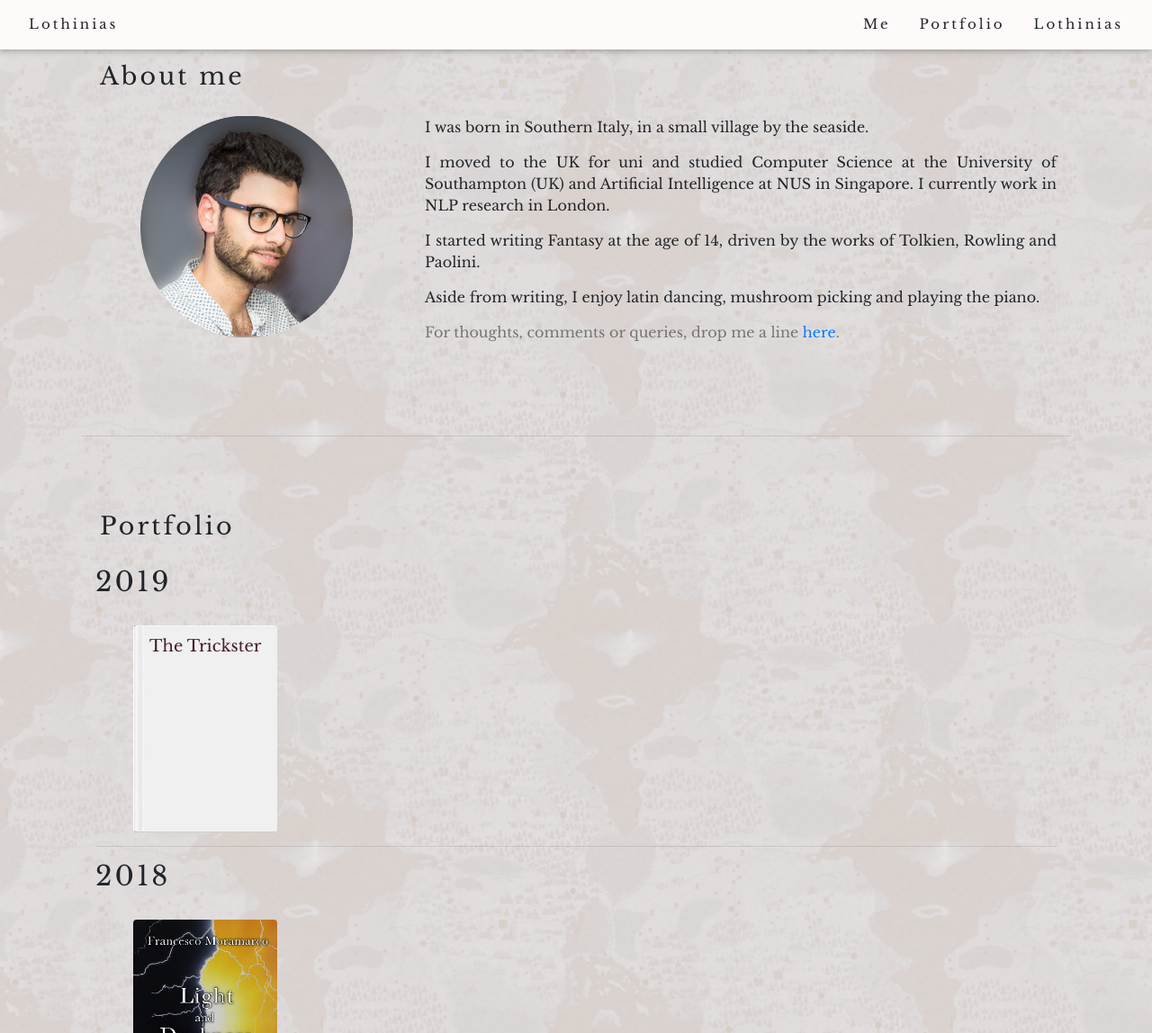
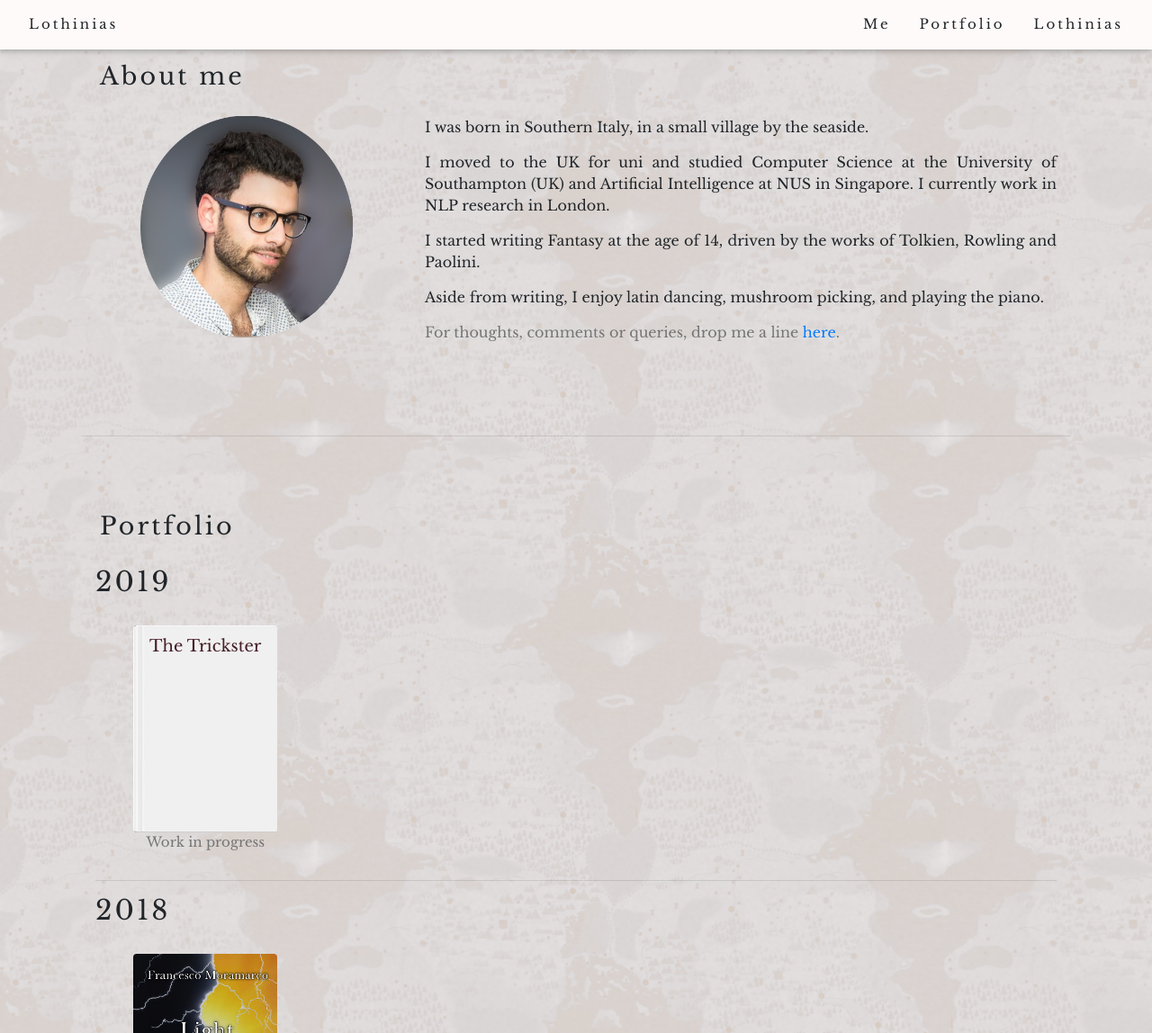
Before and after one commit to fm2g11/lothinias, a plain HTML site: page index_new.html in a window 1280 px wide. Shown: the top 1148 px of the page at 90% size. Drawn offline with nearby package versions, Linux system fonts and the light colour scheme.

Commit message:
working on new index

```diff
--- a/index_new.html
+++ b/index_new.html
@@ -65,9 +65,8 @@
                 <p>I was born in Southern Italy, in a small village by the seaside.</p>
                 <p>I moved to the UK for uni and studied Computer Science at the University of Southampton (UK) and Artificial
                     Intelligence at NUS in Singapore. I currently work in <span title="Natural Language Processing">NLP</span> research in London.</p>
-                <p>I started writing Fantasy at the age of 14, driven by the works of Tolkien,
-                    Rowling and Paolini.</p>
-                <p>Aside from writing, I enjoy latin dancing, mushroom picking and playing the piano.</p>
+                <p>I started writing Fantasy at the age of 14, driven by the works of Tolkien, Rowling and Paolini.</p>
+                <p>Aside from writing, I enjoy latin dancing, mushroom picking, and playing the piano.</p>
                 <p class="w3-text-grey">For thoughts, comments or queries, drop me a line <a href="mailto:fm2g11@gmail.com">here</a>.</p>
             </div>
         </div>
@@ -86,6 +85,7 @@
             <div class="col-6 col-sm-4 col-md-3 col-lg-3 center">
                 <a href="" target="_blank" class="book-cover-a">
                     <div class="book-cover">The Trickster</div>
+                    <p class="w3-text-grey">Work in progress</p>
                 </a>
             </div>
         </div>
```
